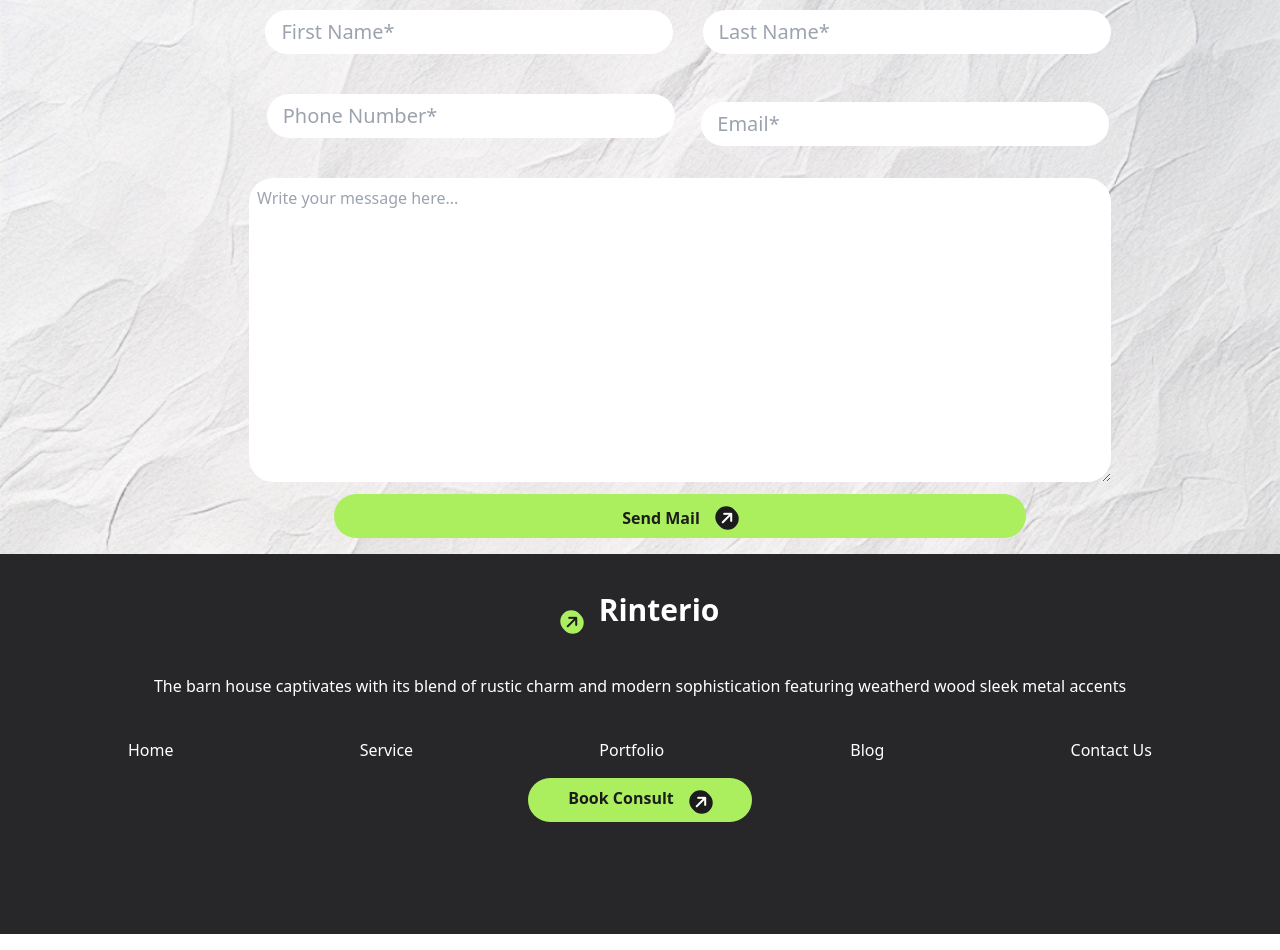
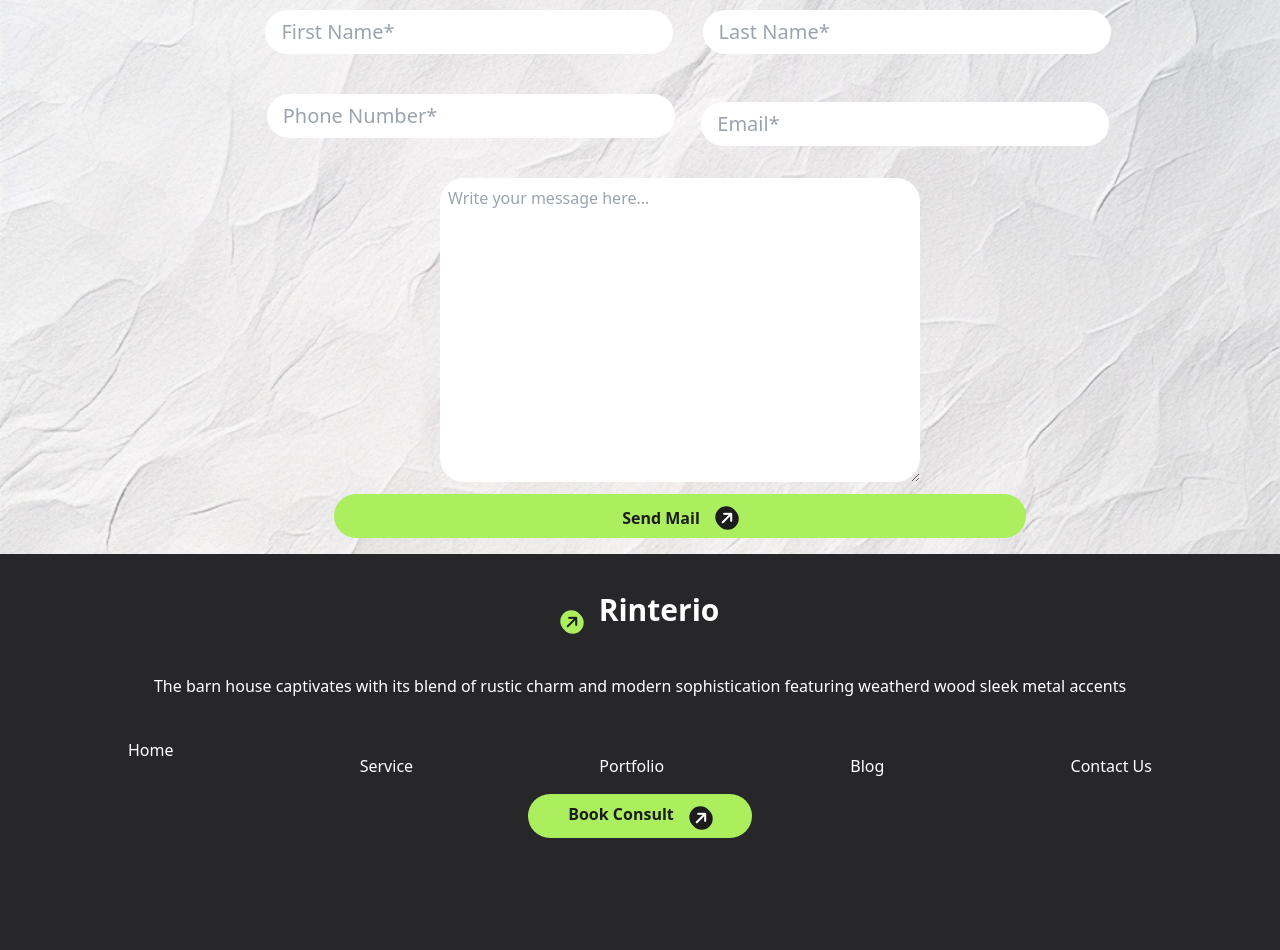
Before and after one commit to ashik4224/My-3rd-Assignment-0.3, a plain HTML site: page index.html in a window 1280 px wide. Shown: the part 3723-4673 px from the top of the page. Drawn offline with nearby package versions, Linux system fonts and the light colour scheme.

Commit message:
Update to footer li

```diff
--- a/index.html
+++ b/index.html
@@ -1,5 +1,5 @@
 <!DOCTYPE html>
-<html lang="en">
+<html lang="en"data-theme="light">
 <head>
     <meta charset="UTF-8">
     <meta name="viewport" content="width=device-width, initial-scale=1.0">
@@ -14,7 +14,7 @@
     <!-- fontawesome  -->
     <script src="https://kit.fontawesome.com/e2fa48f153.js" crossorigin="anonymous"></script>
 </head>
-<body class="bg-white Manrope">
+<body class=" Manrope">
   <!-- Header Section -->
   <header>
     <!-- flex flex -->
@@ -434,14 +434,14 @@
             <input class="pr-24 pl-4 py-2 rounded-3xl" type="name" name="Last Name*" id="" placeholder="Last Name*">
             <!-- Phone Namber -->
         <div class="text-xl md:flex md:items-center md:justify-around my-6 ">
-            <input class=" pr-24 pl-4 py-2 rounded-3xl mr-6 mb-4 text-white text-[#212121]" type="name" name="Phone Number*" id="" placeholder="Phone Number* ">
+            <input class=" pr-24 pl-4 py-2 rounded-3xl mr-6 mb-4  " type="name" name="Phone Number*" id="" placeholder="Phone Number* ">
             <input class=" pr-24 pl-4 py-2 rounded-3xl" type="name" name="Email*" id="" placeholder="Email*">
         </div>
           </from>
         </div>
         <!-- texarea -->
         <div class="md:flex md:items-center md:justify-around md:ml-20">
-          <textarea id="message" rows="12" cols="90 " class="p-2 rounded-3xl" placeholder="Write your message here..."></textarea>
+          <textarea id="message" rows="12"  class="p-2 rounded-3xl w-full md:w-[40%]" placeholder="Write your message here..."></textarea>
         </div>
         <!-- from button -->
         <div class=" flex items-center  justify-center mb-4 md:ml-20">
@@ -470,10 +470,10 @@
         <div class=" md:w-full">
           <ul class="text-white md:flex md:justify-between text-center mb-4">
             <li>Home</li>
-            <li>Service</li>
-            <li>Portfolio</li>
-            <li>Blog</li>
-            <li>Contact Us</li>
+            <li class="mt-4">Service</li>
+            <li class="mt-4">Portfolio</li>
+            <li class="mt-4">Blog</li>
+            <li class="mt-4">Contact Us</li>
           </ul>
         </div>
         <div>
```
